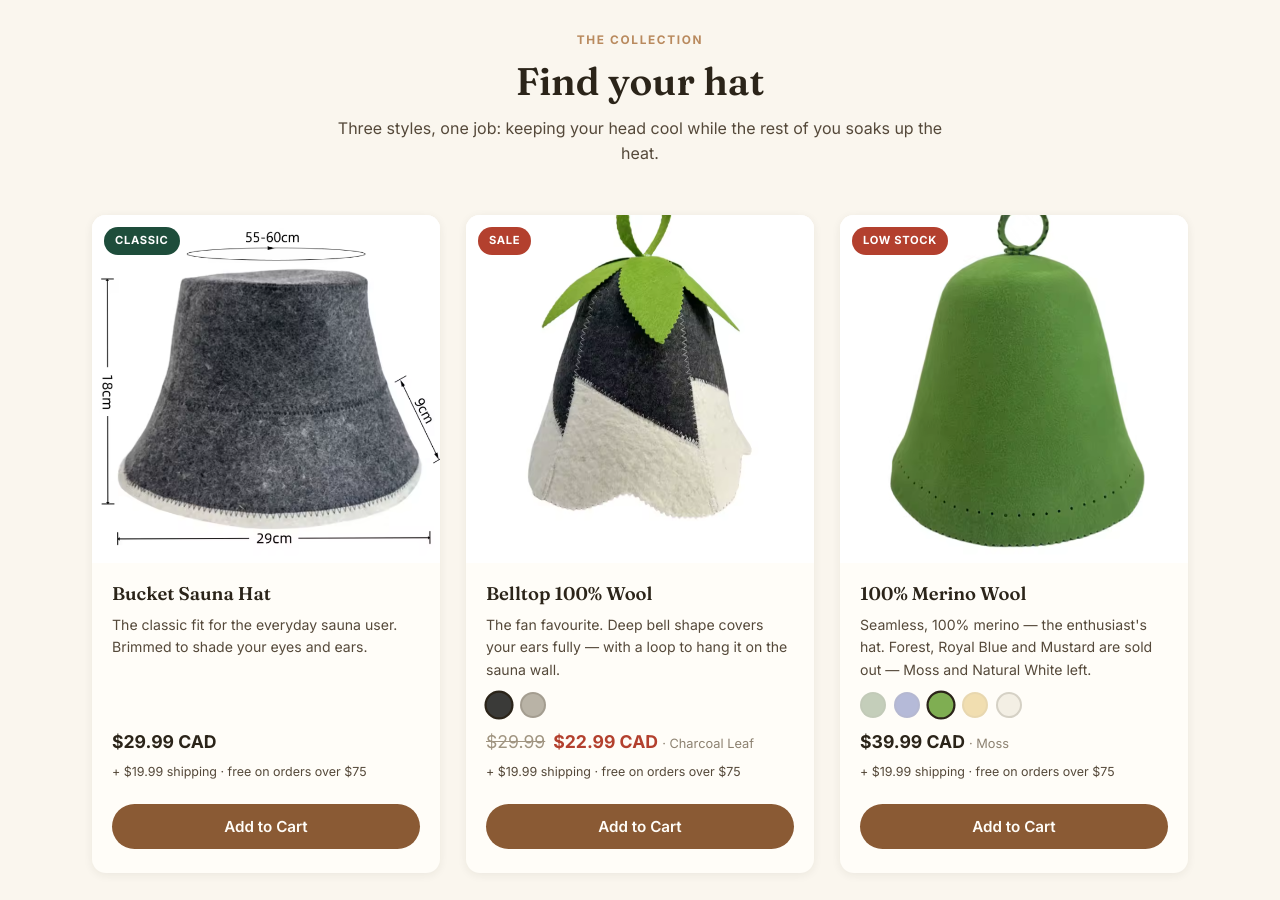
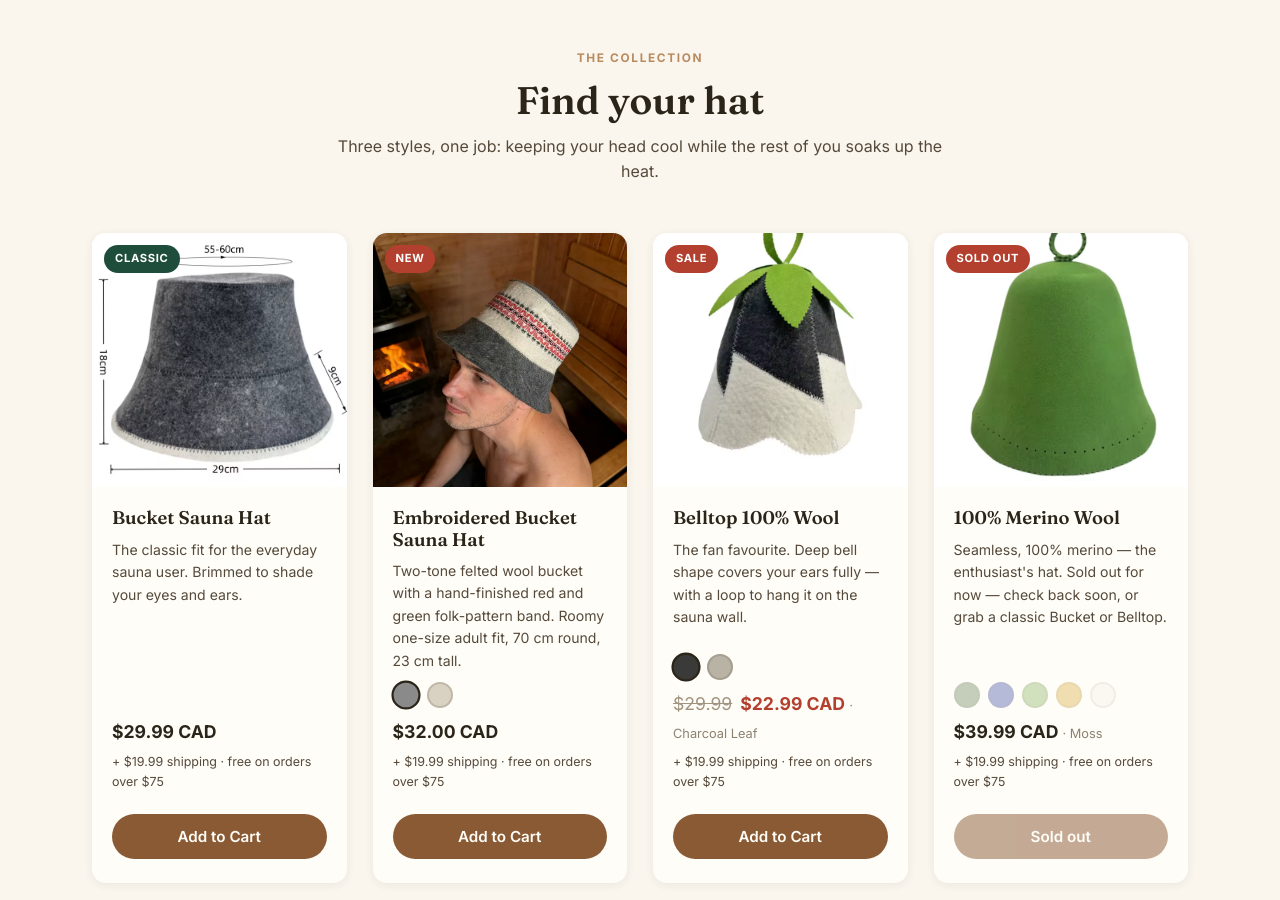
Before and after one commit to ForwardRentals/saunahatcanada, a plain HTML site: page index.html in a window 1280 px wide. Shown: the part 860-1760 px from the top of the page. Drawn offline with Linux system fonts and the light colour scheme.

Commit message:
Merino fully sold out; add Embroidered Bucket hat ($32); new free-hat photo
Co-Authored-By: Claude Sonnet 5.5 <noreply@anthropic.com>

```diff
--- a/index.html
+++ b/index.html
@@ -34,7 +34,7 @@
   "itemListElement": [
     { "@type": "Product", "position": 1, "name": "Bucket Sauna Hat", "brand": "Sauna Hats Canada", "url": "https://saunahatcanada.com/shop.html", "image": "https://saunahatcanada.com/img/bucket-sauna-hat-1.png", "description": "Classic wool bucket sauna hat, one-size adult fit.", "offers": { "@type": "Offer", "price": "29.99", "priceCurrency": "CAD", "availability": "https://schema.org/InStock" } },
     { "@type": "Product", "position": 2, "name": "Belltop 100% Wool Sauna Hat", "brand": "Sauna Hats Canada", "url": "https://saunahatcanada.com/shop.html", "image": "https://saunahatcanada.com/img/belltop-100-wool-sauna-hat-1.png", "description": "Deep bell-shaped 100% wool sauna hat with hanging loop.", "offers": { "@type": "Offer", "price": "22.99", "priceCurrency": "CAD", "availability": "https://schema.org/InStock" } },
-    { "@type": "Product", "position": 3, "name": "100% Merino Wool Sauna Hat", "brand": "Sauna Hats Canada", "url": "https://saunahatcanada.com/shop.html", "image": "https://saunahatcanada.com/img/100-merino-wool-sauna-hats-1.png", "description": "Seamless merino wool sauna hat in five colours.", "offers": { "@type": "Offer", "price": "39.99", "priceCurrency": "CAD", "availability": "https://schema.org/InStock" } }
+    { "@type": "Product", "position": 3, "name": "100% Merino Wool Sauna Hat", "brand": "Sauna Hats Canada", "url": "https://saunahatcanada.com/shop.html", "image": "https://saunahatcanada.com/img/100-merino-wool-sauna-hats-1.png", "description": "Seamless merino wool sauna hat in five colours.", "offers": { "@type": "Offer", "price": "39.99", "priceCurrency": "CAD", "availability": "https://schema.org/OutOfStock" } }
   ]
 }
 </script>
@@ -78,7 +78,7 @@
     </div>
     <div class="free-hat">
       <span class="free-tag">FREE</span>
-      <img src="img/bucket-sauna-hat-1.png" alt="Grey wool bucket sauna hat — the free Christmas hat" width="660" height="620">
+      <img src="img/free-sauna-hat.jpg" alt="Grey wool bucket sauna hat with SAUNA patch — the free Christmas hat" width="800" height="800">
       <div class="free-hat-caption"><strong>Grey Wool Bucket Sauna Hat</strong><span><s>$29.99</s> Free + $19.99 shipping</span></div>
     </div>
   </div>
@@ -102,6 +102,20 @@
           <button class="btn" onclick="buy('bucket')">Add to Cart</button>
         </div>
       </div>
+      <div class="card" data-product="embroidered">
+        <div class="thumb"><span class="badge">New</span><img src="img/embroidered-bucket-sauna-hat-1.jpg" alt="Embroidered grey and white wool bucket sauna hat with red folk band" width="800" height="800"></div>
+        <div class="card-body">
+          <h3>Embroidered Bucket Sauna Hat</h3>
+          <p class="desc">Two-tone felted wool bucket with a hand-finished red and green folk-pattern band. Roomy one-size adult fit, 70&nbsp;cm round, 23&nbsp;cm tall.</p>
+          <div class="swatches">
+            <button class="swatch on" style="background:#8a8a8a" onclick="this.parentNode.querySelectorAll('.swatch').forEach(s=>s.classList.remove('on'));this.classList.add('on');this.closest('.card').querySelector('.thumb img').src='img/embroidered-bucket-sauna-hat-1.jpg'" aria-label="Photo 1"></button>
+            <button class="swatch" style="background:#d9d2c3" onclick="this.parentNode.querySelectorAll('.swatch').forEach(s=>s.classList.remove('on'));this.classList.add('on');this.closest('.card').querySelector('.thumb img').src='img/embroidered-bucket-sauna-hat-2.jpg'" aria-label="Photo 2"></button>
+          </div>
+          <div class="price">$32.00 CAD</div>
+          <div class="ship-note">+ $19.99 shipping · free on orders over $75</div>
+          <button class="btn" onclick="addToCart('embroidered','Embroidered')">Add to Cart</button>
+        </div>
+      </div>
       <div class="card" data-product="belltop">
         <div class="thumb"><span class="badge">Sale</span><img src="img/belltop-100-wool-sauna-hat-1.png" alt="Two-tone wool belltop sauna hat with leaf detail"></div>
         <div class="card-body">
@@ -117,20 +131,20 @@
         </div>
       </div>
       <div class="card" data-product="merino">
-        <div class="thumb"><span class="badge">Low stock</span><img src="img/100-merino-wool-sauna-hats-3.png" alt="Merino wool sauna hat in moss green"></div>
+        <div class="thumb"><span class="badge">Sold out</span><img src="img/100-merino-wool-sauna-hats-3.png" alt="Merino wool sauna hat in moss green"></div>
         <div class="card-body">
           <h3>100% Merino Wool</h3>
-          <p class="desc">Seamless, 100% merino — the enthusiast's hat. Forest, Royal Blue and Mustard are sold out — Moss and Natural White left.</p>
+          <p class="desc">Seamless, 100% merino — the enthusiast's hat. Sold out for now — check back soon, or grab a classic Bucket or Belltop.</p>
           <div class="swatches">
             <button class="swatch soldout" style="background:#5a7a4a" data-name="Forest" disabled title="Sold out" data-img="img/100-merino-wool-sauna-hats-1.png" aria-label="Forest green"></button>
             <button class="swatch soldout" style="background:#2e3f9e" data-name="Royal Blue" disabled title="Sold out" data-img="img/100-merino-wool-sauna-hats-2.png" aria-label="Royal blue"></button>
-            <button class="swatch on" style="background:#7fae52" data-name="Moss" data-img="img/100-merino-wool-sauna-hats-3.png" aria-label="Moss green"></button>
+            <button class="swatch soldout" style="background:#7fae52" data-name="Moss" data-img="img/100-merino-wool-sauna-hats-3.png" aria-label="Moss green"></button>
             <button class="swatch soldout" style="background:#d8a62e" data-name="Mustard" disabled title="Sold out" data-img="img/100-merino-wool-sauna-hats-4.png" aria-label="Mustard yellow"></button>
-            <button class="swatch" style="background:#f3efe4" data-name="Natural White" data-img="img/100-merino-wool-sauna-hats-5.png" aria-label="Natural white"></button>
+            <button class="swatch soldout" style="background:#f3efe4" data-name="Natural White" disabled title="Sold out" data-img="img/100-merino-wool-sauna-hats-5.png" aria-label="Natural white"></button>
           </div>
           <div class="price">$39.99 CAD <span style="font-size:.8rem;color:#8d8271;font-weight:400">· <span data-color-for="merino">Moss</span></span></div>
           <div class="ship-note">+ $19.99 shipping · free on orders over $75</div>
-          <button class="btn" onclick="buy('merino')">Add to Cart</button>
+          <button class="btn" disabled style="opacity:.5;cursor:not-allowed">Sold out</button>
         </div>
       </div>
     </div>
--- a/js/store.js
+++ b/js/store.js
@@ -10,10 +10,11 @@ const PRODUCTS = {
   bucket: { name: "Bucket Sauna Hat", price: 2999, shipping: 1999, img: "img/bucket-sauna-hat-1.png" },
   belltop: { name: "Belltop 100% Wool Sauna Hat", price: 2299, shipping: 1999, img: "img/belltop-100-wool-sauna-hat-1.png" },
   merino: { name: "100% Merino Wool Sauna Hat", price: 3999, shipping: 1999, img: "img/100-merino-wool-sauna-hats-1.png" },
-  xmas: { name: "FREE Christmas Hat (Grey Bucket)", price: 0, shipping: 1999, img: "img/bucket-sauna-hat-1.png", xmas: true },
+  embroidered: { name: "Embroidered Bucket Sauna Hat", price: 3200, shipping: 1999, img: "img/embroidered-bucket-sauna-hat-1.jpg" },
+  xmas: { name: "FREE Christmas Hat (Grey Bucket)", price: 0, shipping: 1999, img: "img/free-sauna-hat.jpg", xmas: true },
 };
 /* Sold-out colours: hidden from the cart and unselectable on the shop */
-const SOLD_OUT = { merino: ["Forest", "Royal Blue", "Mustard"] };
+const SOLD_OUT = { merino: ["Forest", "Royal Blue", "Moss", "Mustard", "Natural White"] };
 const SHIP = { xmasMax: 5, freeOver: 7500 }; // free hats always pay their shipping
 
 const ORDER_EMAIL = "saunahatscanada@gmail.com";
```
Also changed, not shown: christmas.html (+1 -1 lines), shop.html (+20 -6 lines), img/embroidered-bucket-sauna-hat-1.jpg (added), img/embroidered-bucket-sauna-hat-2.jpg (added), img/free-sauna-hat.jpg (added).
